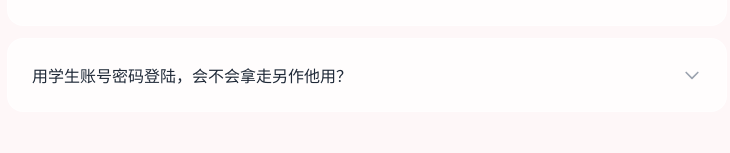
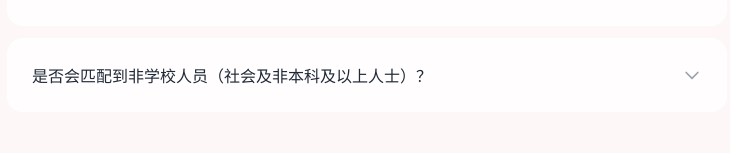
Before and after one commit to hajicat/JAI, a Next.js app: page / in a window 1280 px wide. Shown: the part 2988-3141 px from the top of the page, without its empty margins (273-1003 px from the left). Built offline with nearby package versions, Linux system fonts and the light colour scheme.

Commit message:
refine: FAQ第3条加查看垃圾邮件提示 + 第4条改为校外人员匹配问题

```diff
--- a/src/app/page.tsx
+++ b/src/app/page.tsx
@@ -571,8 +571,8 @@ export default function Home() {
         const faqs = [
           { q: '使用流程是什么？', a: '首先注册账号并通过学生身份验证（GPS定位+邮箱），然后完成35道深度心理问卷（约15分钟）。之后每周末等待系统自动匹配，周日20:00揭晓本周的匹配对象。如果双方都愿意交换联系方式，就能拿到对方的联系信息啦~' },
           { q: '什么是盲盒交友？', a: '「盲盒」的意思是：你不知道会匹配到谁，对方也不知道会匹配到你。系统根据你们的问卷回答计算契合度，在你们互相看到对方信息之前，一切都是未知的。这种设计避免了「看脸社交」的偏见，让大家更关注内在契合度。' },
-          { q: '验证码发送成功，但邮箱为什么收不到验证码？', a: '可能填错了邮箱地址，或者填的不是校园邮箱。请检查邮箱地址是否正确，确保使用的是学校分配的校内邮箱。如果确认邮箱无误但仍收不到，可能需要联系学校邮箱管理员确认功能是否正常。目前系统邮件发送成功率约为91%。' },
-          { q: '用学生账号密码登陆，会不会拿走另作他用？', a: '绝对不会。我们只在你首次注册时用学校邮箱发一次验证码来确认你是该校学生，之后不会再访问你的学校邮箱。' },
+          { q: '验证码发送成功，但邮箱为什么收不到验证码？', a: '可能填错了邮箱地址，或者填的不是校园邮箱。请检查邮箱地址是否正确，确保使用的是学校分配的校内邮箱。如果确认邮箱无误但仍收不到，请查看垃圾邮件。' },
+          { q: '是否会匹配到非学校人员（社会及非本科及以上人士）？', a: '目前吉大、东北师范等需要邮箱注册的学校不会匹配到校外人员，由于吉动、长大、吉林艺术学院没有为学生单独配置邮箱，所以采用了GPS验证，理论上是有校外人员的风险，好在我们为您设置了自定义匹配指定学校的功能。（后续对没有学生邮箱的学校怎么认证，还会再更新，现在为了让用户不暴露更多隐私，只能做到这了。）' },
         ]
         return (
           <section className={`relative z-10 max-w-3xl mx-auto px-6 py-16 ${pricingVisible ? 'animate-fade-in' : 'opacity-0'}`}>
```
